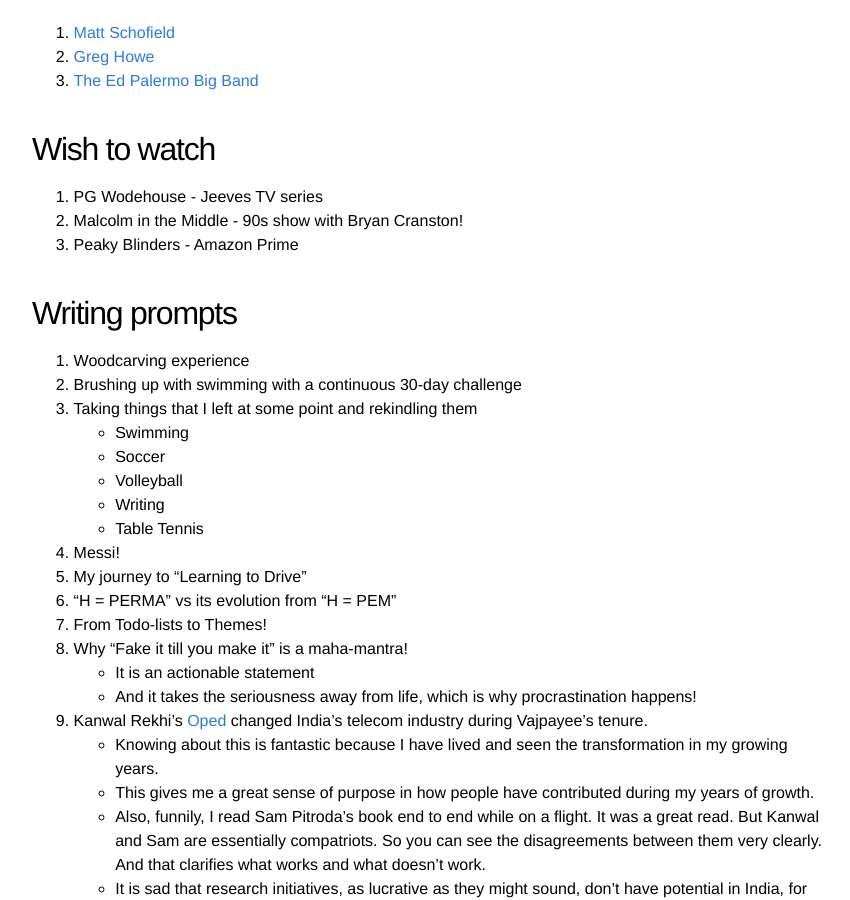
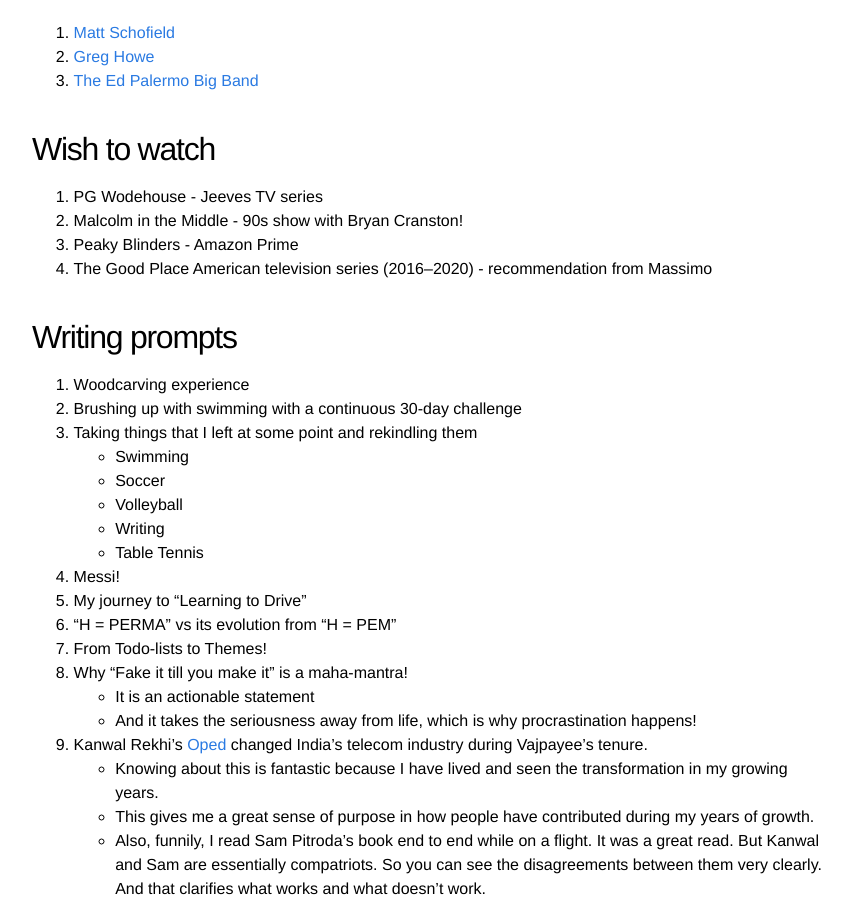
Before and after one commit to kislayabhi/kislayabhi.github.io, a Jekyll site: the page built from _posts/2024-7-23-My-personal-playlist.md, in a window 1280 px wide and 900 px high, scrolled down 4228 px. Shown: the whole window, without its empty margins (208-1058 px from the left). Built offline with Jekyll 4.4.1, drawn with Linux system fonts in a browser that asks for light colours; comment, search, counter and statistics services are not loaded.

Commit message:
Update 2024-7-23-My-personal-playlist.md

```diff
--- a/_posts/2024-7-23-My-personal-playlist.md
+++ b/_posts/2024-7-23-My-personal-playlist.md
@@ -141,6 +141,7 @@ I only recently realized that there are certain things in the world that I etern
 1. PG Wodehouse - Jeeves TV series
 2. Malcolm in the Middle - 90s show with Bryan Cranston!
 3. Peaky Blinders - Amazon Prime
+4. The Good Place American television series (2016–2020) - recommendation from Massimo
 
 ## Writing prompts
 1. Woodcarving experience
```
